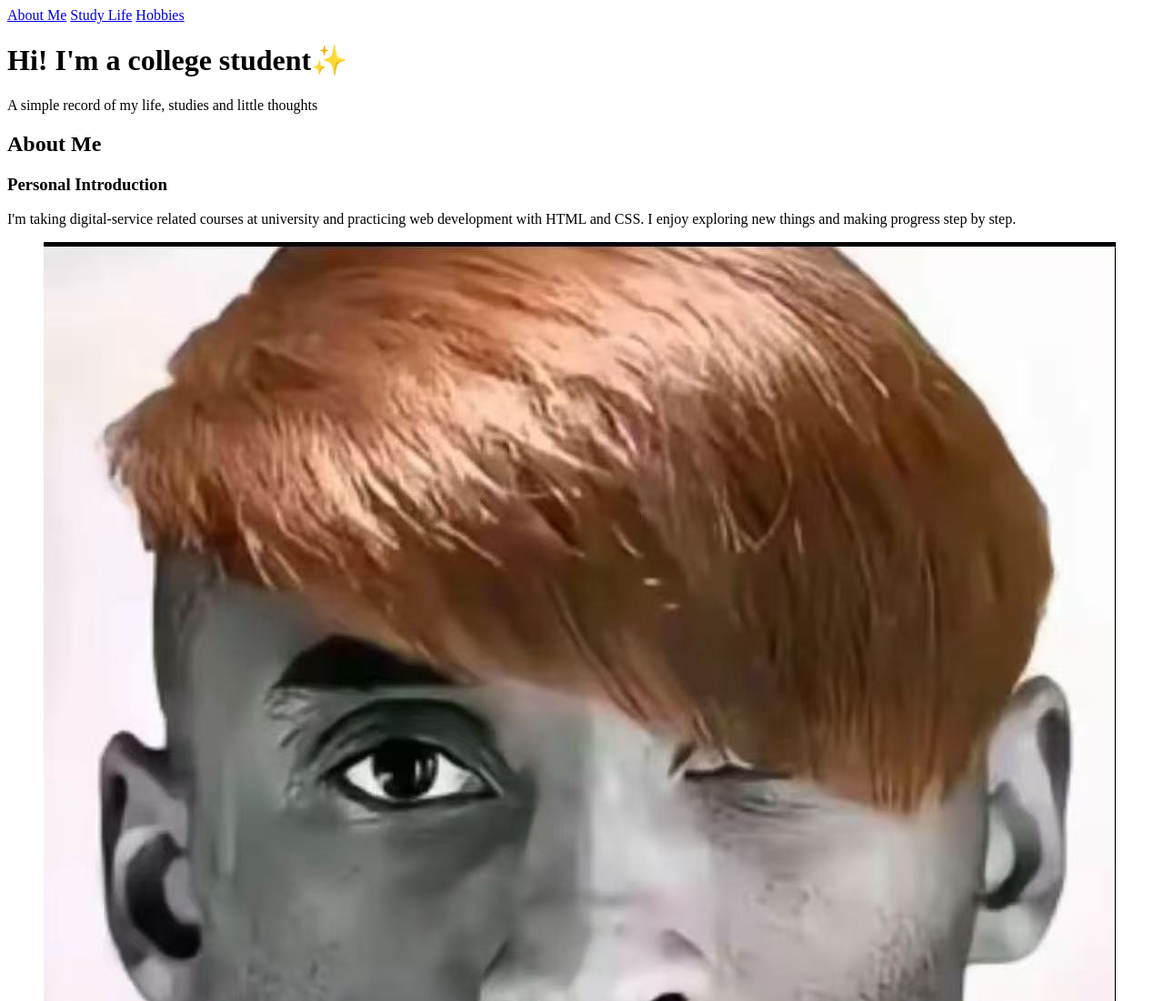
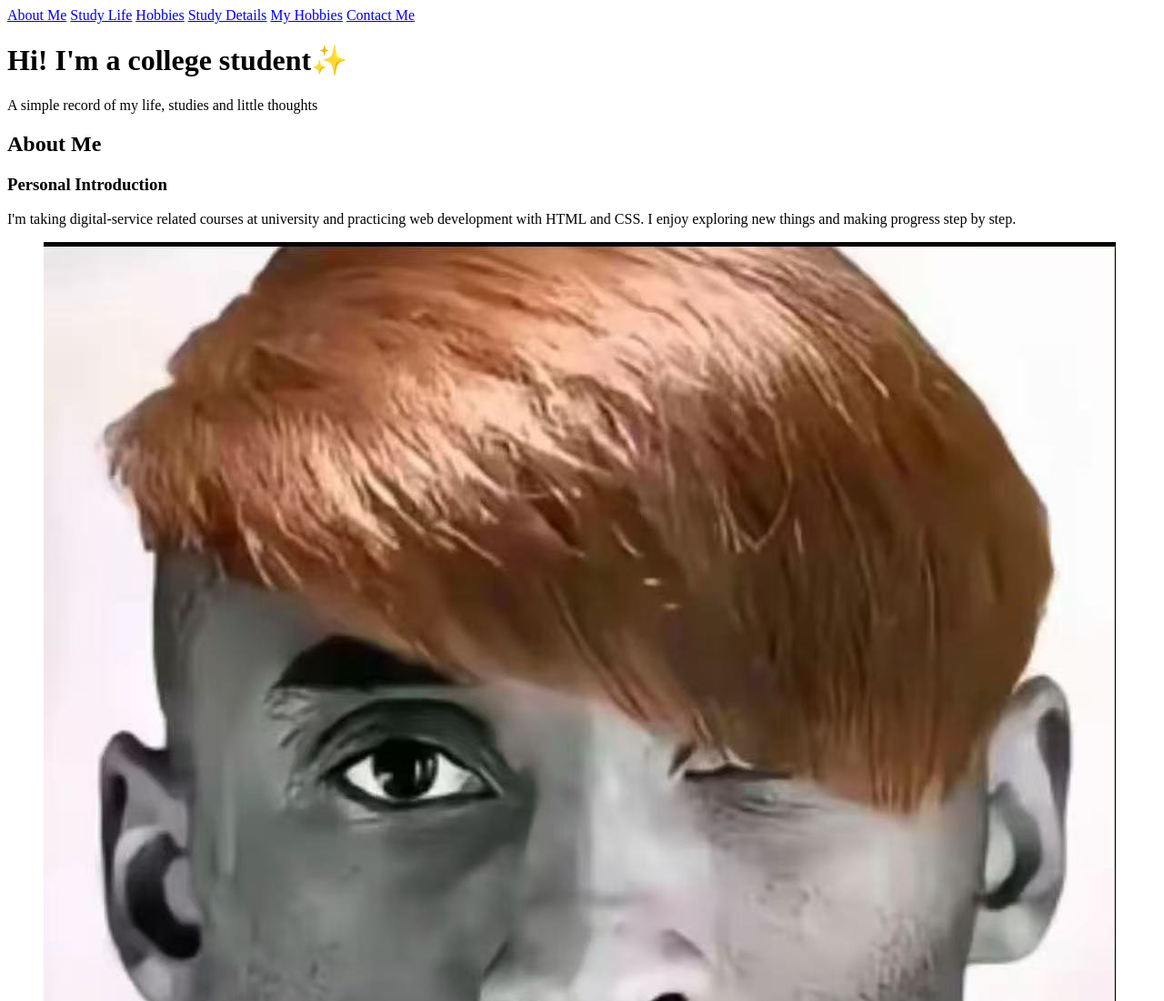
Before and after one commit to wrrrrrrz/WRRRRRR.github.io, a plain HTML site: page index.html in a window 1280 px wide. Shown: the top 1100 px of the page at 91% size. Drawn offline with Linux system fonts and the light colour scheme.

Commit message:
Add files via upload

```diff
--- a/index.html
+++ b/index.html
@@ -11,6 +11,9 @@
         <a href=" ">About Me</a >
         <a href="#study">Study Life</a >
         <a href="#hobby">Hobbies</a >
+        <a href="page1.html">Study Details</a >
+        <a href="page2.html">My Hobbies</a >
+        <a href="page3.html">Contact Me</a >
     </nav>
 
     <header>
@@ -22,11 +25,11 @@
         <section id="about">
             <h2>About Me</h2>
             <h3>Personal Introduction</h3>
-            <p>I'm taking digital‑service related courses at university and practicing web development with HTML and CSS. I enjoy exploring new things and making progress step by step.</p >
+            <p>I'm taking digital-service related courses at university and practicing web development with HTML and CSS. I enjoy exploring new things and making progress step by step.</p >
             <figure>
-  <img src="pic.jpg" alt="My photo">
-  <figcaption>A photo of me</figcaption>
-</figure>
+                 <img src="pic.jpg" alt="My photo">
+                <figcaption>A photo of me</figcaption>
+            </figure>
         </section>
 
         <section id="study">
```
Also changed, not shown: page1.html (added), page2.html (added), page3.html (added).
